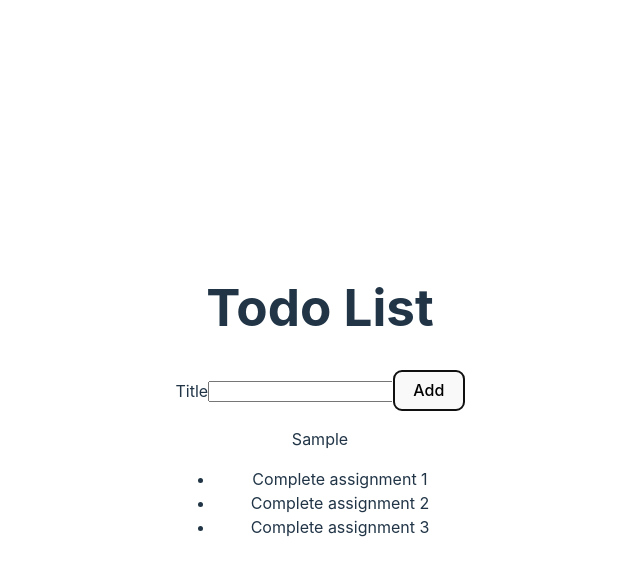
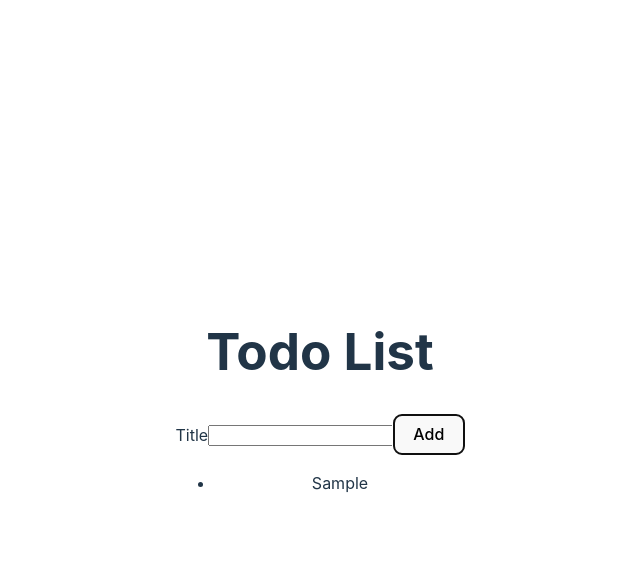
Before and after one commit to Toryalai/react-todo, a React (Vite) app: page / in a window 1280 px wide. Both pictures are taken after typing "Sample" into the empty fields and a click on the button "Add". Shown: the top 576 px of the page, without its empty margins (320-960 px from the left). Built offline with nearby package versions, Linux system fonts and the light colour scheme.

Commit message:
lesson_1_4 commit

```diff
--- a/src/AddTodoForm.jsx
+++ b/src/AddTodoForm.jsx
@@ -1,18 +1,33 @@
-import React from 'react';
+import React, { useState } from 'react';
 
-function AddTodoForm(props) {
+function AddTodoForm({ onAddTodo }) {
+  const [todoTitle, setTodoTitle] = useState('');
+
+  const handleTitleChange = (event) => {
+    const newTodoTitle = event.target.value;
+    setTodoTitle(newTodoTitle);
+  };
+
   const handleAddTodo = (event) => {
     event.preventDefault();
-    const todoTitle = event.target.title.value;
-    console.log(todoTitle);
-    props.onAddTodo(todoTitle);
-    event.target.reset();
+    const newTodo = {
+      title: todoTitle,
+      id: Date.now()
+    };
+    onAddTodo(newTodo);
+    setTodoTitle('');
   };
 
   return (
     <form onSubmit={handleAddTodo}>
       <label htmlFor="todoTitle">Title</label>
-      <input type="text" id="todoTitle" name="title" />
+      <input
+        type="text"
+        id="todoTitle"
+        name="title"
+        value={todoTitle}
+        onChange={handleTitleChange}
+      />
       <button type="submit">Add</button>
     </form>
   );
--- a/src/App.jsx
+++ b/src/App.jsx
@@ -6,14 +6,19 @@ import TodoList from './TodoList';
 import AddTodoForm from './AddTodoForm';
 
 function App() {
-  const [newTodo, setNewTodo] = useState('');
+
+  const [todoList, setTodoList] = useState([]);
+
+
+  const addTodo = (newTodo) => {
+    setTodoList([...todoList, newTodo]);
+  };
 
   return (
     <div className="App">
       <h1>Todo List</h1>
-      <AddTodoForm onAddTodo={setNewTodo} />
-      <p>{newTodo}</p>
-      <TodoList />
+      <AddTodoForm onAddTodo={addTodo} />
+      <TodoList todoList={todoList} />
     </div>
   );
 }
--- a/src/TodoList.jsx
+++ b/src/TodoList.jsx
@@ -1,18 +1,12 @@
 import React from 'react';
 import TodoListItem from './TodoListItem';
 
-const todoList = [
-  { id: 1, title: "Complete assignment 1" },
-  { id: 2, title: "Complete assignment 2" },
-  { id: 3, title: "Complete assignment 3" }
-];
-
-function TodoList() {
+function TodoList({ todoList }) {
   return (
     <ul>
-      {todoList.map(function(todo) {
-        return <TodoListItem key={todo.id} todo={todo} />;
-      })}
+      {todoList.map((todo) => (
+        <TodoListItem key={todo.id} todo={todo} />
+      ))}
     </ul>
   );
 }
--- a/src/TodoListItem.jsx
+++ b/src/TodoListItem.jsx
@@ -1,9 +1,7 @@
 import React from 'react';
 
-function TodoListItem(props) {
-  return (
-    <li>{props.todo.title}</li>
-  );
+function TodoListItem({ todo }) {
+  return <li>{todo.title}</li>;
 }
 
 export default TodoListItem;
```
